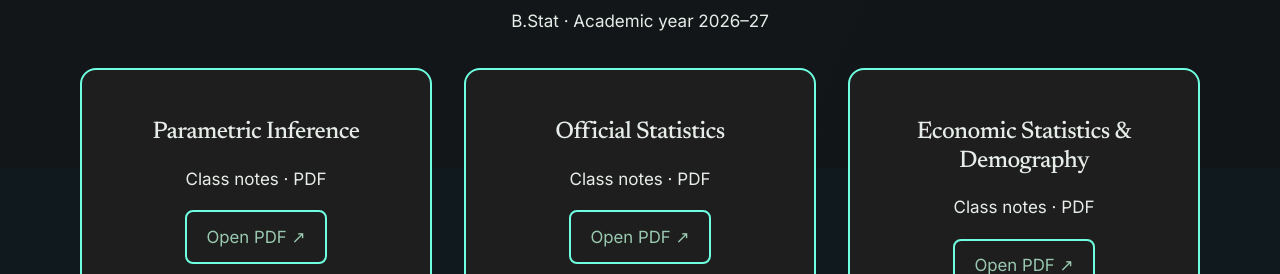
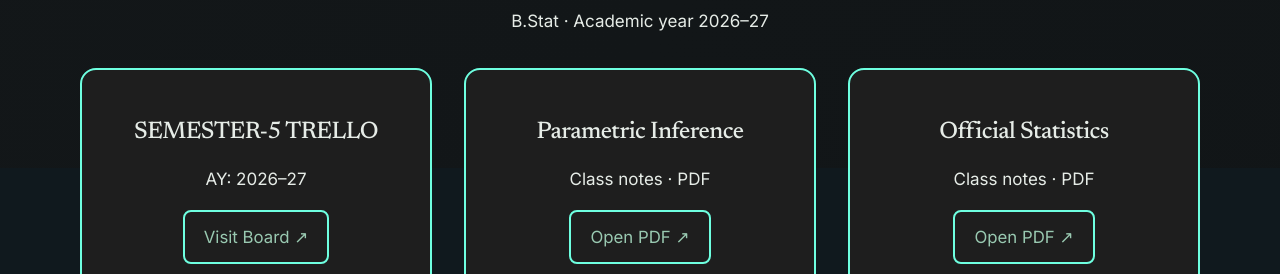
Before and after one commit to StatShaan27/personal, a plain HTML site: page notes/sem5.html in a window 1280 px wide. Shown: the part 632-906 px from the top of the page. Drawn offline with Linux system fonts and the light colour scheme.

Commit message:
Add Semester 5 Trello board card

```diff
--- a/notes/sem5.html
+++ b/notes/sem5.html
@@ -113,6 +113,11 @@
   <p>B.Stat · Academic year 2026–27</p>
   <div class="notes-grid">
     <article class="note-card">
+      <h3>SEMESTER-5 TRELLO</h3>
+      <p>AY: 2026–27</p>
+      <a class="note-link" href="https://trello.com/b/aqSynrAz/semester-5" target="_blank" rel="noopener">Visit Board ↗</a>
+    </article>
+    <article class="note-card">
       <h3>Parametric Inference</h3>
       <p>Class notes · PDF</p>
       <a class="note-link" href="sem5/class_notes_PI.pdf" target="_blank" rel="noopener" aria-label="Open Parametric Inference class notes PDF">Open PDF ↗</a>
```
